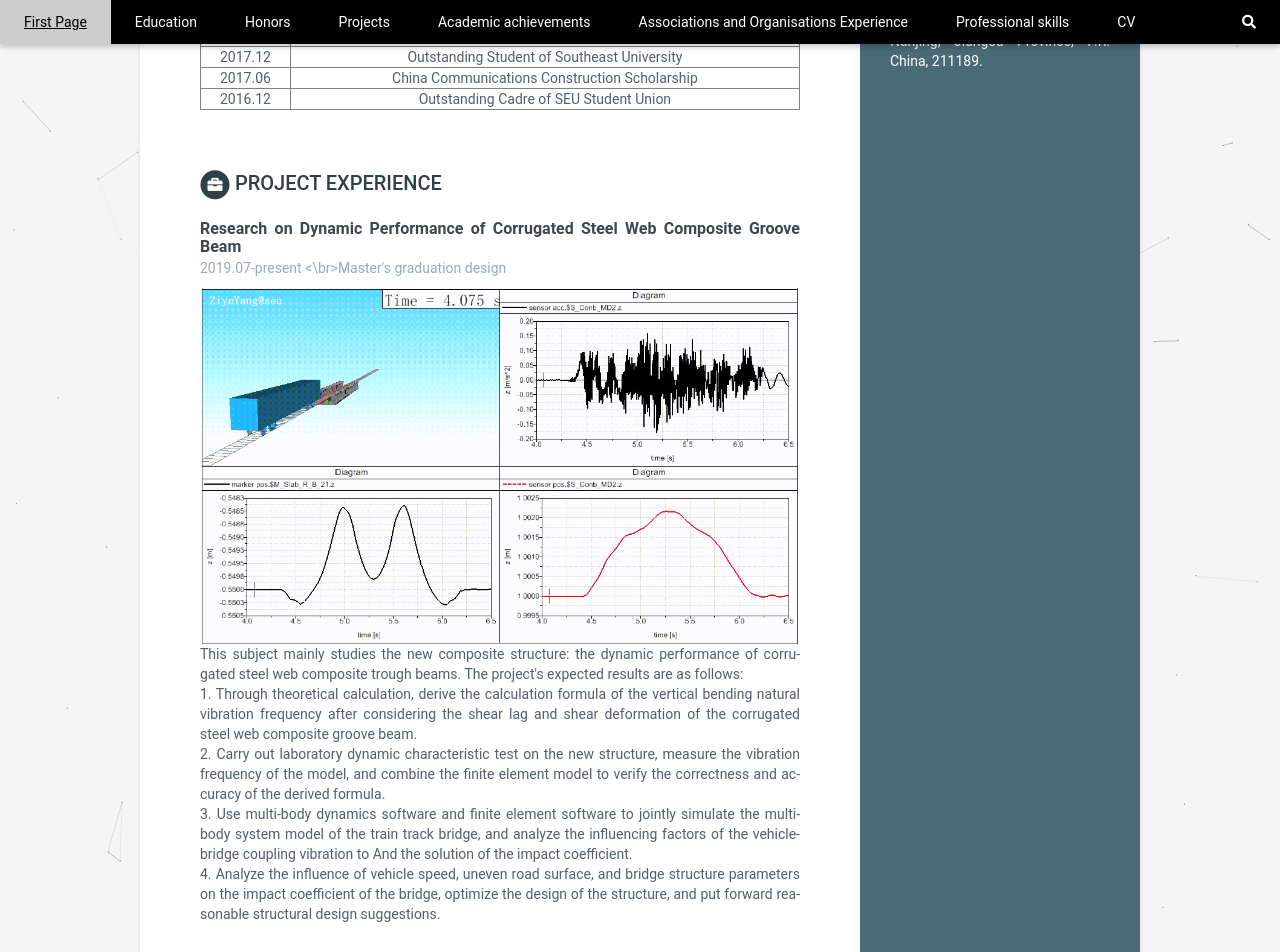
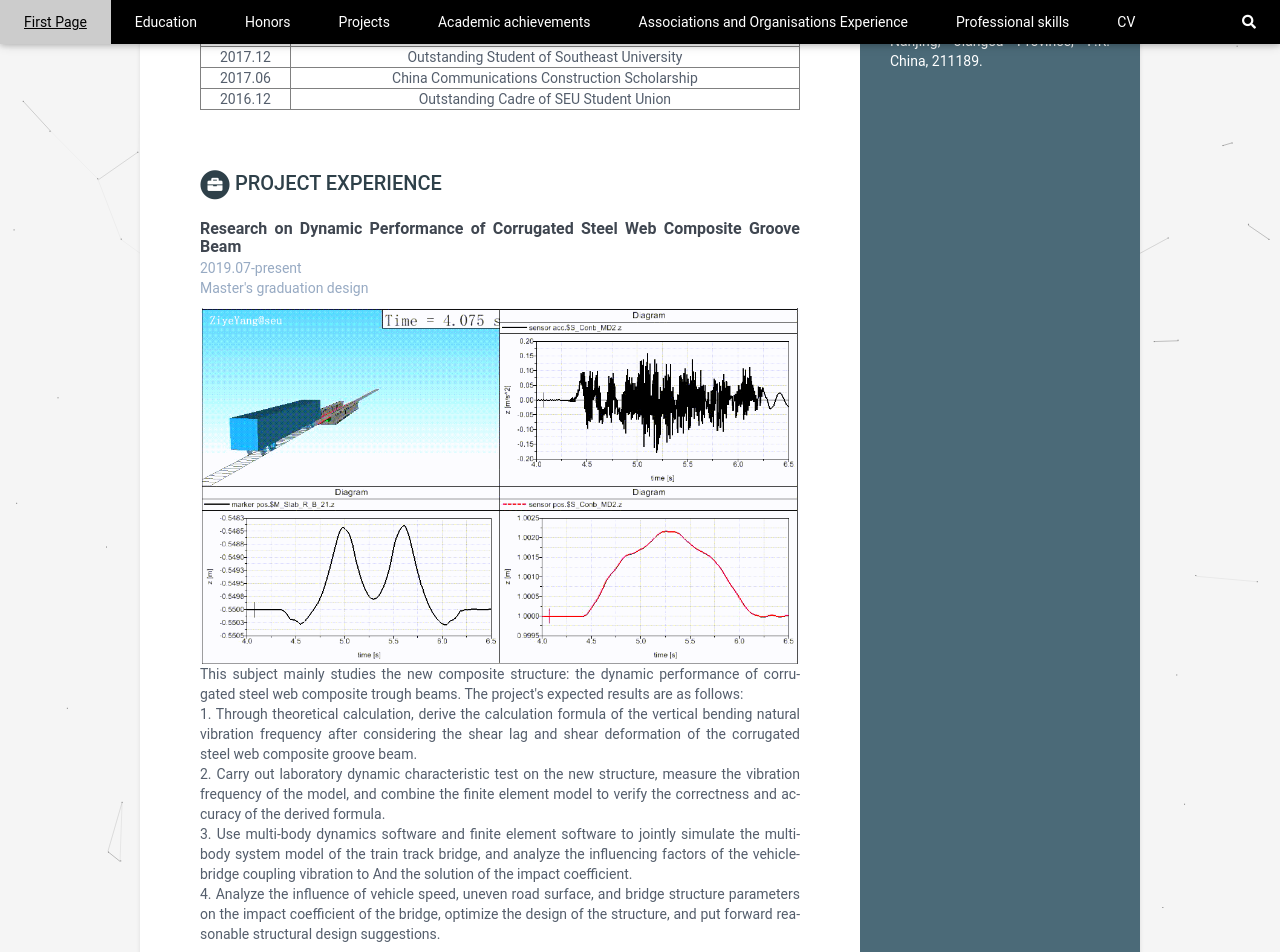
Before and after one commit to luohualuanbinfen/CV_EN, a Jekyll site: the page built from index.html, in a window 1280 px wide and 1400 px high, scrolled down 889 px. Shown: the top 952 px of the window. Built offline with Jekyll 4.4.1, drawn with Linux system fonts in a browser that asks for light colours; some of the changed text lies outside the part shown.

```diff
--- a/_data/data.yml
+++ b/_data/data.yml
@@ -253,7 +253,7 @@ experiences:
       time:
       company: |
         2019.07-present
-        <\br>Master's graduation design
+        </br>Master's graduation design
       picture: TGCW20200713_2043361.gif
       details: |
         This subject mainly studies the new composite structure: the dynamic performance of corrugated steel web composite trough beams. The project's expected results are as follows:
@@ -268,7 +268,7 @@ experiences:
       time:
       company: |
         2019.07 - 2019.12
-        <\br>Competition
+        </br>Competition
       picture: XRT-9-14-YZY.gif
       details: |
         A total of 1 small bridge is designed for this project. In order to meet the requirements of the villagers in the previous social practice survey on increasing the height of the bridge deck and increasing the span,
```
